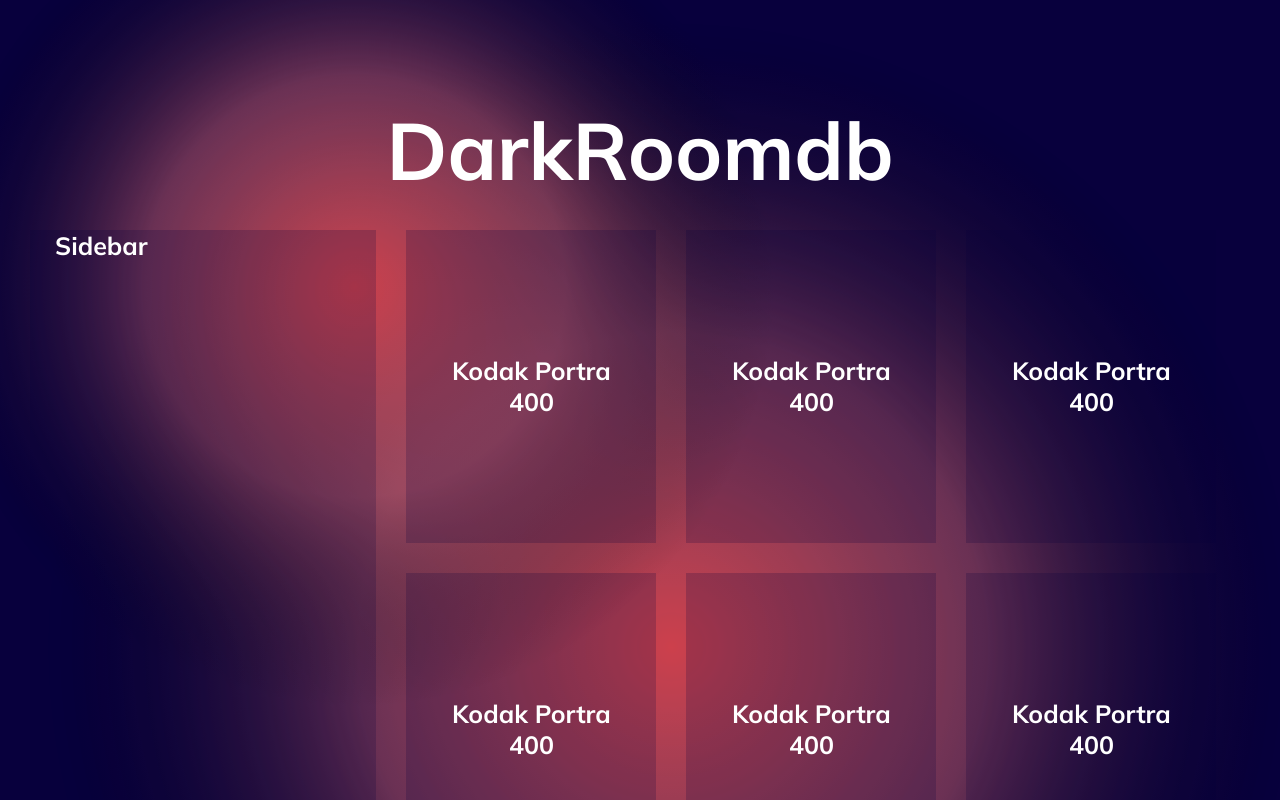
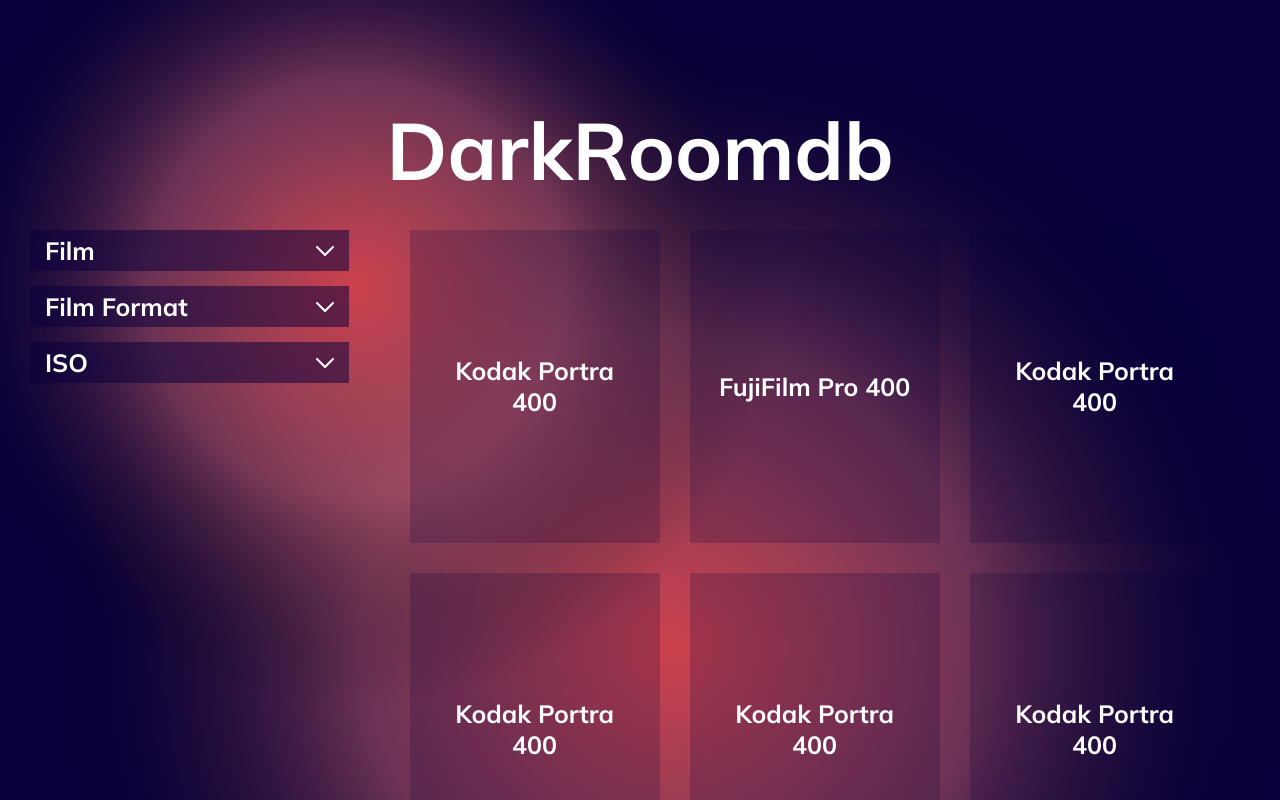
Before and after one commit to samueljacobs98/darkroomdb-fe, a React (Create React App) app: page / in a window 1280 px wide. Shown: the top 800 px of the page. Built offline with nearby package versions, Linux system fonts and the light colour scheme.

Commit message:
restyled components

```diff
--- a/src/Components/Card/Card.scss
+++ b/src/Components/Card/Card.scss
@@ -9,4 +9,8 @@
   padding: 1.25rem;
   text-align: center;
   background-color: rgba($colour-primary, 0.2);
+
+  &:hover {
+    cursor: pointer;
+  }
 }
--- a/src/Containers/CardContainer/CardContainer.jsx
+++ b/src/Containers/CardContainer/CardContainer.jsx
@@ -4,7 +4,7 @@
 const CardContainer = () => {
   const filmData = [
     { id: 1, name: "Kodak Portra 400" },
-    { id: 2, name: "Kodak Portra 400" },
+    { id: 2, name: "FujiFilm Pro 400" },
     { id: 3, name: "Kodak Portra 400" },
     { id: 4, name: "Kodak Portra 400" },
     { id: 5, name: "Kodak Portra 400" },
--- a/src/Containers/CardContainer/CardContainer.scss
+++ b/src/Containers/CardContainer/CardContainer.scss
@@ -3,5 +3,6 @@
 .card-container {
   display: flex;
   flex-wrap: wrap;
+  justify-content: center;
   gap: $gap;
 }
--- a/src/Containers/Sidebar/Sidebar.jsx
+++ b/src/Containers/Sidebar/Sidebar.jsx
@@ -1,7 +1,149 @@
 import "./Sidebar.scss";
+import chevron from "../../assets/svgs/chevron.svg";
+import { useState } from "react";
 
 const Sidebar = () => {
-  return <div className="sidebar">Sidebar</div>;
+  const [toggles, setToggles] = useState({
+    film: false,
+    format: false,
+    iso: false,
+  });
+
+  const handleClick = (e) => {
+    const toCheck = e.target.className;
+    if (toCheck.includes("film"))
+      setToggles({ ...toggles, film: !toggles.film });
+    if (toCheck.includes("format"))
+      setToggles({ ...toggles, format: !toggles.format });
+    if (toCheck.includes("iso")) setToggles({ ...toggles, iso: !toggles.iso });
+  };
+
+  return (
+    <div className="sidebar">
+      <div className="sidebar__option">
+        <button
+          className="sidebar__option-button button-film"
+          onClick={handleClick}
+        >
+          <span className="button-film">Film</span>
+          <img
+            src={chevron}
+            className={toggles.film ? "button-film flip" : "button-film"}
+            alt="dropdown chevron"
+          />
+        </button>
+        {toggles.film && (
+          <form className="sidebar__option-dropdown">
+            <input
+              type="checkbox"
+              id="black-and-white"
+              name="black-and-white"
+              value="bnw"
+            />
+            <label
+              htmlFor="black-and-white"
+              className="sidebar__option-dropdown-label"
+            >
+              Black and White
+            </label>
+            <br />
+            <input type="checkbox" id="colour" name="colour" value="colour" />
+            <label htmlFor="colour" className="sidebar__option-dropdown-label">
+              Colour
+            </label>
+            <br />
+            <input
+              type="checkbox"
+              id="instant"
+              name="instant"
+              value="instant"
+            />
+            <label htmlFor="instant" className="sidebar__option-dropdown-label">
+              Instant
+            </label>
+            <br />
+          </form>
+        )}
+      </div>
+      <div className="sidebar__option">
+        <button
+          className="sidebar__option-button button-format"
+          onClick={handleClick}
+        >
+          <span className="button-format">Film Format</span>
+          <img
+            src={chevron}
+            className={toggles.format ? "button-format flip" : "button-format"}
+            alt="dropdown chevron"
+          />
+        </button>
+        {toggles.format && (
+          <form className="sidebar__option-dropdown">
+            <input type="checkbox" id="35mm" name="35mm" value="35mm" />
+            <label htmlFor="35mm" className="sidebar__option-dropdown-label">
+              35mm
+            </label>
+            <br />
+            <input type="checkbox" id="120" name="120" value="120" />
+            <label htmlFor="120" className="sidebar__option-dropdown-label">
+              120
+            </label>
+            <br />
+          </form>
+        )}
+      </div>
+      <div className="sidebar__option">
+        <button
+          className="sidebar__option-button button-iso"
+          onClick={handleClick}
+        >
+          <span className="button-iso">ISO</span>
+          <img
+            src={chevron}
+            alt="dropdown chevron"
+            className={toggles.iso ? "button-iso flip" : "button-iso"}
+          />
+        </button>
+        {toggles.iso && (
+          <form className="sidebar__option-dropdown">
+            <input type="checkbox" id="100" name="100" value="100" />
+            <label htmlFor="100" className="sidebar__option-dropdown-label">
+              100
+            </label>
+            <br />
+            <input type="checkbox" id="200" name="200" value="200" />
+            <label htmlFor="200" className="sidebar__option-dropdown-label">
+              200
+            </label>
+            <br />
+            <input type="checkbox" id="400" name="400" value="400" />
+            <label htmlFor="400" className="sidebar__option-dropdown-label">
+              400
+            </label>
+            <br />
+            <input type="checkbox" id="800" name="800" value="800" />
+            <label htmlFor="800" className="sidebar__option-dropdown-label">
+              800
+            </label>
+            <br />
+            <input
+              type="checkbox"
+              id="otherISO"
+              name="otherISO"
+              value="otherISO"
+            />
+            <label
+              htmlFor="otherISO"
+              className="sidebar__option-dropdown-label"
+            >
+              Other
+            </label>
+            <br />
+          </form>
+        )}
+      </div>
+    </div>
+  );
 };
 
 export default Sidebar;
--- a/src/Containers/Sidebar/Sidebar.scss
+++ b/src/Containers/Sidebar/Sidebar.scss
@@ -3,6 +3,41 @@
 .sidebar {
   width: 100%;
   max-width: 22.5rem;
-  padding: 0 1.25rem;
-  background-color: rgba($colour-primary, 0.2);
+  min-width: 12.5rem;
+
+  &__option {
+    background-color: rgba($colour-primary, 0.2);
+    width: 100%;
+    display: flex;
+    flex-direction: column;
+    margin-bottom: 0.75rem;
+
+    &-button {
+      width: 100%;
+      background-color: rgba($colour-primary, 0.4);
+      border: none;
+      text-align: left;
+      padding: 0.25rem 0.75rem;
+      display: flex;
+      justify-content: space-between;
+      align-items: center;
+
+      &:hover {
+        cursor: pointer;
+      }
+    }
+
+    &-dropdown {
+      padding: 0 1.25rem;
+      padding-bottom: 0.75rem;
+      &-label {
+        font-size: 1rem;
+        margin-left: 0.5rem;
+      }
+    }
+  }
 }
+
+.flip {
+  transform: scale(-1, -1);
+}
--- a/src/Pages/Home/Home.scss
+++ b/src/Pages/Home/Home.scss
@@ -2,6 +2,15 @@
 
 .home-container {
   display: flex;
+  flex-direction: column;
+  align-items: center;
   gap: $gap;
   padding: $gap;
 }
+
+@media screen and (min-width: $bp-tablet) {
+  .home-container {
+    flex-direction: row;
+    align-items: flex-start;
+  }
+}
--- a/src/styles/_variables.scss
+++ b/src/styles/_variables.scss
@@ -1,4 +1,7 @@
 @import url("https://fonts.googleapis.com/css2?family=Mulish:wght@700&display=swap");
+
+// Breakpoints
+$bp-tablet: 768px;
 
 // Font Family
 $ff: "Mulish", sans-serif;
--- a/src/styles/typography.scss
+++ b/src/styles/typography.scss
@@ -7,5 +7,11 @@
 }
 
 h1 {
-  font-size: 4rem;
+  font-size: 2rem;
 }
+
+@media screen and (min-width: $bp-tablet) {
+  h1 {
+    font-size: 4rem;
+  }
+}
```
Also changed, not shown: src/assets/svgs/chevron.svg (added).
